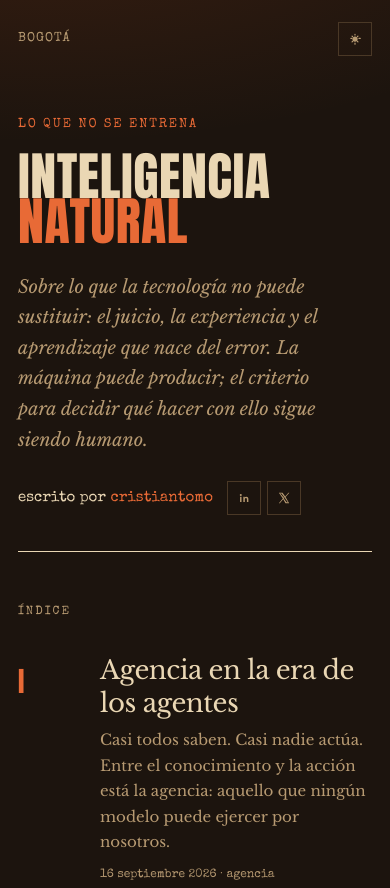
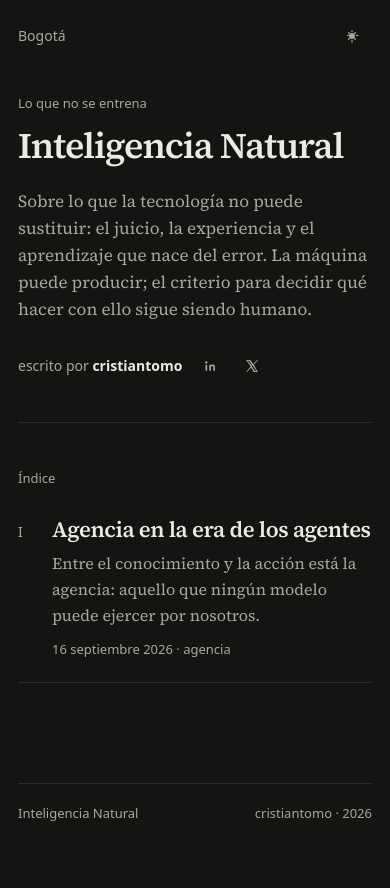
Before and after one commit to cristiantomo/inteligencia-natural, a plain HTML site: page index.html in a window 390 px wide. Shown: the top 888 px of the page. After the commit the page ends 864 px from the top, so only its background shows below. Drawn offline with nearby package versions, Linux system fonts and the light colour scheme.

Commit message:
Simplifica el diseño a una columna mínima y responsiva.

```diff
--- a/index.html
+++ b/index.html
@@ -6,7 +6,7 @@
   <title>Inteligencia Natural</title>
   <link rel="preconnect" href="https://fonts.googleapis.com">
   <link rel="preconnect" href="https://fonts.gstatic.com" crossorigin>
-  <link href="https://fonts.googleapis.com/css2?family=Anton&family=Libre+Baskerville:ital,wght@0,400;0,700;1,400&family=Special+Elite&display=swap" rel="stylesheet">
+  <link href="https://fonts.googleapis.com/css2?family=Source+Serif+4:ital,opsz,wght@0,8..60,400;0,8..60,600;1,8..60,400&display=swap" rel="stylesheet">
   <link rel="stylesheet" href="styles.css">
 </head>
 <body>
@@ -25,7 +25,7 @@
     <section class="cover">
       <div class="wrap">
         <p class="cover-kicker">Lo que no se entrena</p>
-        <h1>Inteligencia<br><span>Natural</span></h1>
+        <h1>Inteligencia Natural</h1>
         <p class="dedication">Sobre lo que la tecnología no puede sustituir: el juicio, la experiencia y el aprendizaje que nace del error. La máquina puede producir; el criterio para decidir qué hacer con ello sigue siendo humano.</p>
         <div class="byline-row">
           <p class="byline">escrito por <strong>cristiantomo</strong></p>
@@ -50,7 +50,7 @@
           <span class="chapter-num">I</span>
           <div>
             <h2>Agencia en la era de los agentes</h2>
-            <p>Casi todos saben. Casi nadie actúa. Entre el conocimiento y la acción está la agencia: aquello que ningún modelo puede ejercer por nosotros.</p>
+            <p>Entre el conocimiento y la acción está la agencia: aquello que ningún modelo puede ejercer por nosotros.</p>
             <span class="chapter-meta">16 septiembre 2026 · agencia</span>
           </div>
         </a>
--- a/styles.css
+++ b/styles.css
@@ -1,25 +1,18 @@
 :root {
-  --paper: #e7d3ae;
-  --paper-2: #ddc49a;
-  --ink: #1c140e;
-  --ink-soft: #5a4a38;
-  --sunset: #d4551f;
-  --whiskey: #2a1b13;
-  --pool: #2a5360;
-  --line: #c7ad80;
-  --max: 680px;
-  --wide: 920px;
+  --paper: #f6f5f3;
+  --ink: #1c1c1c;
+  --ink-soft: #5e5d59;
+  --line: #e2e0db;
+  --max: 40rem;
+  --serif: "Source Serif 4", Georgia, "Iowan Old Style", serif;
+  --sans: system-ui, -apple-system, "Segoe UI", sans-serif;
 }
 
 [data-theme="dark"] {
-  --paper: #1c140e;
-  --paper-2: #2a1b13;
-  --ink: #ead7b4;
-  --ink-soft: #b79a72;
-  --sunset: #e86a36;
-  --whiskey: #120c08;
-  --pool: #8eb4c0;
-  --line: #4a3826;
+  --paper: #141413;
+  --ink: #eceae4;
+  --ink-soft: #aaa79f;
+  --line: #2c2c2a;
 }
 
 * {
@@ -33,14 +26,14 @@ html {
 }
 
 body {
-  font-family: "Libre Baskerville", Georgia, serif;
-  background:
-    radial-gradient(1200px 500px at 10% -10%, rgba(212, 85, 31, 0.16), transparent 50%),
-    var(--paper);
+  font-family: var(--serif);
+  background: var(--paper);
   color: var(--ink);
   min-height: 100vh;
   line-height: 1.7;
   -webkit-font-smoothing: antialiased;
+  padding-left: env(safe-area-inset-left);
+  padding-right: env(safe-area-inset-right);
 }
 
 a {
@@ -48,23 +41,19 @@ a {
   text-decoration: none;
 }
 
-.wrap {
-  width: min(var(--wide), calc(100% - 56px));
+:focus-visible {
+  outline: 2px solid var(--ink);
+  outline-offset: 3px;
+}
+
+.wrap,
+.wrap-narrow {
+  width: min(var(--max), calc(100% - 48px));
   margin: 0 auto;
 }
 
-.wrap-narrow {
-  width: min(var(--max), calc(100% - 56px));
-  margin: 0 auto;
-}
-
-.stamp {
-  font-family: "Special Elite", "Courier New", monospace;
-}
-
-/* Header */
 .site-header {
-  padding: 22px 0 18px;
+  padding: 28px 0 8px;
 }
 
 .header-bar {
@@ -74,29 +63,43 @@ a {
   gap: 16px;
 }
 
+.brand,
+.cover-kicker,
+.toc-label,
+.byline,
+.dateline,
+.chapter-meta,
+.chapter-label,
+.back,
+.chapter-num,
+.next,
+footer {
+  font-family: var(--sans);
+}
+
 .brand {
-  font-family: "Special Elite", "Courier New", monospace;
-  font-size: 13px;
-  letter-spacing: 0.08em;
-  text-transform: uppercase;
+  font-size: 14px;
   color: var(--ink-soft);
 }
 
 .brand:hover {
-  color: var(--sunset);
+  color: var(--ink);
 }
 
-.header-actions {
+.header-actions,
+.byline-actions {
   display: flex;
-  gap: 6px;
+  align-items: center;
+  gap: 2px;
 }
 
 .icon-btn {
-  width: 34px;
-  height: 34px;
+  width: 40px;
+  height: 40px;
   display: grid;
   place-items: center;
-  border: 1px solid var(--line);
+  border: 0;
+  border-radius: 8px;
   background: transparent;
   color: var(--ink-soft);
   cursor: pointer;
@@ -104,267 +107,242 @@ a {
 
 .icon-btn:hover {
   color: var(--ink);
-  border-color: var(--ink);
+  background: color-mix(in srgb, var(--ink) 8%, transparent);
 }
 
 .icon-btn svg {
-  width: 14px;
-  height: 14px;
+  width: 16px;
+  height: 16px;
   fill: currentColor;
 }
 
-/* Cover — paperback */
 .cover {
-  padding: 40px 0 20px;
+  padding: 48px 0 8px;
 }
 
 .cover-kicker {
-  font-family: "Special Elite", "Courier New", monospace;
   font-size: 13px;
-  letter-spacing: 0.14em;
-  text-transform: uppercase;
-  color: var(--sunset);
-  margin-bottom: 18px;
+  color: var(--ink-soft);
+  margin-bottom: 12px;
 }
 
 .cover h1 {
-  font-family: "Anton", Impact, sans-serif;
-  font-weight: 400;
-  font-size: clamp(52px, 11vw, 104px);
-  letter-spacing: 0.01em;
-  line-height: 0.86;
-  text-transform: uppercase;
-}
-
-.cover h1 span {
-  color: var(--sunset);
+  font-weight: 600;
+  font-size: clamp(36px, 6vw, 52px);
+  letter-spacing: -0.03em;
+  line-height: 1.1;
+  text-wrap: balance;
 }
 
 .dedication {
-  margin-top: 28px;
-  max-width: 28ch;
+  margin-top: 22px;
   font-size: 18px;
-  font-style: italic;
+  line-height: 1.6;
   color: var(--ink-soft);
+  text-wrap: pretty;
 }
 
 .byline-row {
   display: flex;
   align-items: center;
   flex-wrap: wrap;
-  gap: 12px 14px;
-  margin-top: 26px;
+  gap: 4px 8px;
+  margin-top: 22px;
 }
 
 .byline {
-  font-family: "Special Elite", "Courier New", monospace;
-  font-size: 15px;
-}
-
-.byline-actions {
-  display: flex;
-  gap: 6px;
+  font-size: 14px;
+  color: var(--ink-soft);
 }
 
 .byline strong {
-  color: var(--sunset);
-  font-weight: 400;
+  color: var(--ink);
+  font-weight: 600;
 }
 
 .rule {
   margin: 36px 0 0;
   border: 0;
-  border-top: 1px solid var(--ink);
+  border-top: 1px solid var(--line);
 }
 
-/* TOC */
 .toc {
-  padding: 8px 0 80px;
+  padding: 8px 0 72px;
 }
 
 .toc-label {
-  font-family: "Special Elite", "Courier New", monospace;
-  font-size: 12px;
-  letter-spacing: 0.16em;
-  text-transform: uppercase;
+  font-size: 13px;
   color: var(--ink-soft);
-  padding: 22px 0 6px;
+  padding: 28px 0 4px;
 }
 
 .chapter {
   display: grid;
-  grid-template-columns: 88px 1fr;
-  gap: 18px;
-  padding: 26px 0;
-  border-bottom: 1px dashed var(--line);
+  grid-template-columns: 2rem 1fr;
+  gap: 12px 16px;
+  padding: 22px 0;
+  border-bottom: 1px solid var(--line);
 }
 
 .chapter-num {
-  font-family: "Anton", Impact, sans-serif;
-  font-size: 28px;
-  letter-spacing: 0.04em;
-  color: var(--sunset);
-  padding-top: 4px;
+  font-size: 14px;
+  color: var(--ink-soft);
+  padding-top: 5px;
 }
 
 .chapter h2 {
-  font-size: 26px;
-  font-weight: 400;
+  font-size: clamp(22px, 3vw, 26px);
+  font-weight: 600;
   letter-spacing: -0.02em;
-  line-height: 1.25;
+  line-height: 1.3;
+  text-wrap: balance;
 }
 
 .chapter:hover h2 {
-  color: var(--sunset);
+  text-decoration: underline;
+  text-underline-offset: 3px;
 }
 
 .chapter p {
   margin-top: 8px;
   color: var(--ink-soft);
-  font-size: 15px;
-  max-width: 48ch;
+  font-size: 16px;
+  line-height: 1.6;
+  text-wrap: pretty;
 }
 
 .chapter-meta {
   display: block;
   margin-top: 10px;
-  font-family: "Special Elite", "Courier New", monospace;
-  font-size: 12px;
+  font-size: 13px;
   color: var(--ink-soft);
 }
 
-/* Article */
 .back {
   display: inline-block;
-  margin: 10px 0 36px;
-  font-family: "Special Elite", "Courier New", monospace;
-  font-size: 13px;
-  letter-spacing: 0.06em;
-  text-transform: uppercase;
+  margin: 18px 0 32px;
+  font-size: 14px;
   color: var(--ink-soft);
 }
 
 .back:hover {
-  color: var(--sunset);
+  color: var(--ink);
 }
 
 .chapter-label {
-  font-family: "Anton", Impact, sans-serif;
-  font-size: 18px;
-  letter-spacing: 0.08em;
-  color: var(--sunset);
-  margin-bottom: 12px;
+  font-size: 13px;
+  color: var(--ink-soft);
+  margin-bottom: 10px;
 }
 
 .article-header h1 {
-  font-size: clamp(32px, 6vw, 48px);
-  font-weight: 400;
-  letter-spacing: -0.02em;
-  line-height: 1.15;
+  font-size: clamp(30px, 5vw, 40px);
+  font-weight: 600;
+  letter-spacing: -0.03em;
+  line-height: 1.2;
+  text-wrap: balance;
 }
 
 .dateline {
-  margin-top: 16px;
-  font-family: "Special Elite", "Courier New", monospace;
+  margin-top: 14px;
   font-size: 13px;
   color: var(--ink-soft);
 }
 
 .summary {
-  margin: 28px 0 0;
-  padding: 18px 0 0;
-  border-top: 1px solid var(--ink);
+  margin-top: 28px;
   font-size: 19px;
-  font-style: italic;
-  line-height: 1.5;
-  color: var(--ink-soft);
+  line-height: 1.55;
+  text-wrap: pretty;
 }
 
 .article-body {
-  padding: 36px 0 20px;
+  padding: 32px 0 12px;
   font-size: 18px;
-  line-height: 1.85;
-}
-
-.article-body p:first-child::first-letter {
-  font-family: "Anton", Impact, sans-serif;
-  font-size: 4.2rem;
-  float: left;
-  line-height: 0.75;
-  padding: 10px 10px 0 0;
-  color: var(--sunset);
+  line-height: 1.75;
 }
 
 .article-body p + p {
-  margin-top: 1.3em;
+  margin-top: 1.25em;
 }
 
 .article-body h2 {
-  font-family: "Anton", Impact, sans-serif;
-  font-weight: 400;
+  font-weight: 600;
   font-size: 22px;
-  letter-spacing: 0.04em;
-  text-transform: uppercase;
-  margin: 2em 0 0.6em;
-  color: var(--sunset);
+  letter-spacing: -0.02em;
+  line-height: 1.3;
+  margin: 1.8em 0 0.6em;
+  text-wrap: balance;
 }
 
 .ash {
-  margin: 1.6em 0;
   font-style: italic;
   color: var(--ink-soft);
 }
 
 .next {
   display: block;
-  padding: 24px 0 80px;
-  border-top: 1px solid var(--ink);
-  font-family: "Special Elite", "Courier New", monospace;
+  margin-top: 28px;
+  padding: 22px 0 64px;
+  border-top: 1px solid var(--line);
 }
 
 .next small {
   display: block;
-  letter-spacing: 0.12em;
-  text-transform: uppercase;
-  font-size: 11px;
-  color: var(--sunset);
-  margin-bottom: 8px;
+  font-size: 13px;
+  color: var(--ink-soft);
+  margin-bottom: 6px;
 }
 
 .next strong {
-  font-family: "Libre Baskerville", Georgia, serif;
+  font-family: var(--serif);
   font-size: 22px;
-  font-weight: 400;
+  font-weight: 600;
+  letter-spacing: -0.02em;
 }
 
 .next:hover strong {
-  color: var(--sunset);
+  text-decoration: underline;
+  text-underline-offset: 3px;
 }
 
 footer {
-  border-top: 1px solid var(--ink);
-  padding: 16px 0 40px;
-  font-family: "Special Elite", "Courier New", monospace;
-  font-size: 12px;
-  letter-spacing: 0.08em;
-  text-transform: uppercase;
+  border-top: 1px solid var(--line);
+  margin-top: 28px;
+  padding: 18px 0 40px;
+  font-size: 13px;
   color: var(--ink-soft);
   display: flex;
   justify-content: space-between;
-  gap: 12px;
+  flex-wrap: wrap;
+  gap: 8px 16px;
 }
 
-@media (max-width: 720px) {
+@media (max-width: 640px) {
   .wrap,
   .wrap-narrow {
-    width: min(100% - 36px, var(--wide));
+    width: min(100% - 36px, var(--max));
   }
 
-  .chapter {
-    grid-template-columns: 64px 1fr;
+  .site-header {
+    padding-top: 16px;
+  }
+
+  .cover {
+    padding-top: 28px;
+  }
+
+  .dedication,
+  .summary {
+    font-size: 17px;
   }
 
   .article-body {
     font-size: 17px;
   }
+
+  .chapter {
+    grid-template-columns: 1.5rem 1fr;
+    gap: 10px;
+  }
 }
```
Also changed, not shown: agencia.html (+1 -1 lines), articulo.html (+1 -1 lines), 1 other file.
